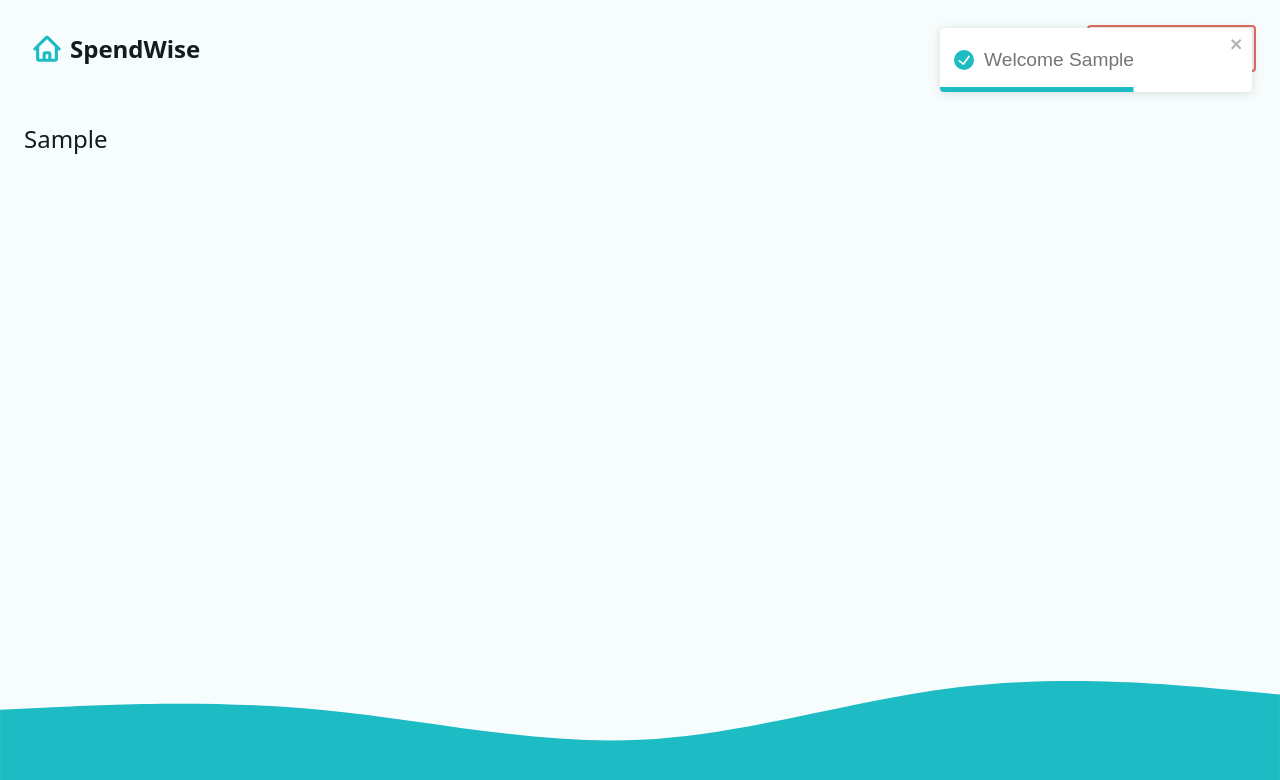
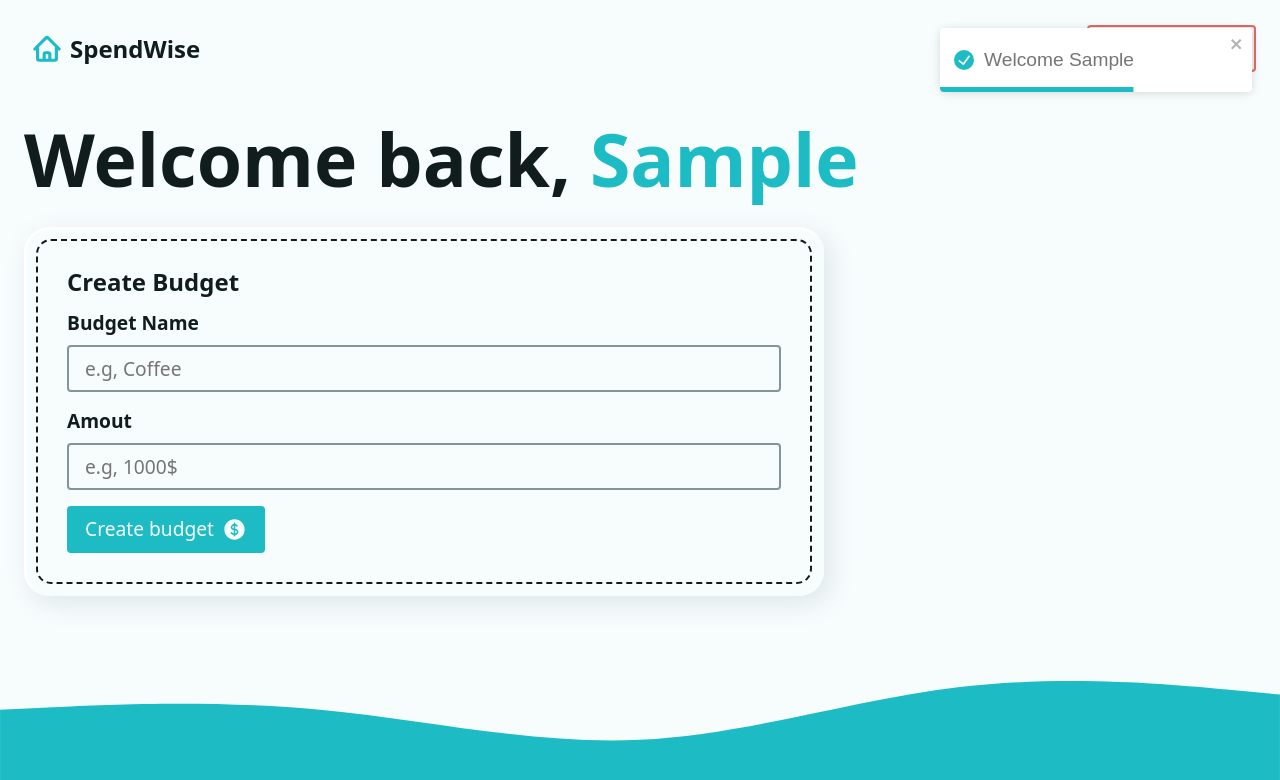
Before and after one commit to AmanUpadhyay8/budget-app, a React (Vite) app: page / in a window 1280 px wide. Both pictures are taken after typing "Sample" into the empty fields and a click on the button "Create Account". Shown: the top 780 px of the page. Built offline with nearby package versions, Linux system fonts and the light colour scheme.

Commit message:
added login action and budget form

```diff
--- a/src/Pages/Dashboard.jsx
+++ b/src/Pages/Dashboard.jsx
@@ -1,20 +1,23 @@
 // react router dom imports
-import { useLoaderData } from "react-router-dom";
+import { Form, useLoaderData } from "react-router-dom";
 
 // helper functions
 import { fetchData } from "../helpers"
 
 //components
 import Intro from "../components/Intro";
+import AddBudgetForm from "../components/AddBudgetForm";
 
 // library
 import { toast } from "react-toastify";
 
 
+
 // Loader
 export function dashboardLoader() {
     const userName = fetchData("userName");
-    return { userName };
+    const budgets = fetchData("budgets");
+    return { userName , budgets };
 }
 
 //actions
@@ -38,11 +41,23 @@
 
 const Dashboard = () => {
 
-  const { userName } = useLoaderData();
+  const { userName, budgets } = useLoaderData();
 
   return (
     <>
-      {userName ? (<p>{userName}</p>) : <Intro /> }
+      {userName ? (
+        <div className="dashboard">
+          <h1>Welcome back, <span className="accent">{userName}</span></h1>
+          <div className="grid-sm">
+            {/* { budgets ? () : ()} */}
+            <div className="grid-lg">
+              <div className="flex-lg">
+                <AddBudgetForm />
+              </div>
+            </div>
+          </div>
+        </div>
+      ) : <Intro />}
     </>
   )
 }
--- /dev/null
+++ b/src/components/AddBudgetForm.jsx
@@ -0,0 +1,43 @@
+import { CurrencyDollarIcon } from "@heroicons/react/24/solid"
+import { Form } from "react-router-dom"
+
+const AddBudgetForm = () => {
+  return (
+    <div className="form-wrapper">
+      <h2 className="h3">Create Budget</h2>
+      <Form
+        method="post"
+        className="grid-sm"
+      >
+        <div className="grid-xs">
+            <label htmlFor="newBudget">Budget Name </label>
+            <input
+                type="text"
+                name="newBudget"
+                id="newBudget"
+                placeholder="e.g, Coffee"
+                required
+                />
+        </div>
+        <div className="grid-xs">
+            <label htmlFor="newBudgetAmount">Amout</label>
+            <input
+                type="number"
+                step={0.1}
+                name="newBudgetAmount"
+                id="newBudgetAmount"
+                placeholder="e.g, 1000$"
+                required
+                inputMode="decimal"
+                />
+        </div>
+        <button type="submit" className="btn">
+            <span>Create budget</span>
+            <CurrencyDollarIcon width={25} />
+        </button>
+      </Form>
+    </div>
+  )
+}
+
+export default AddBudgetForm
```
